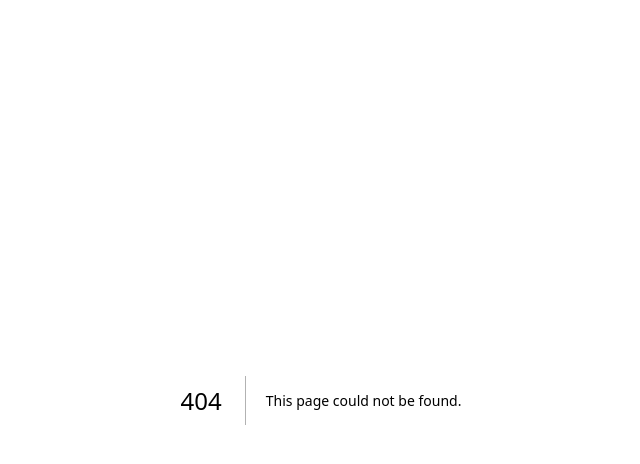
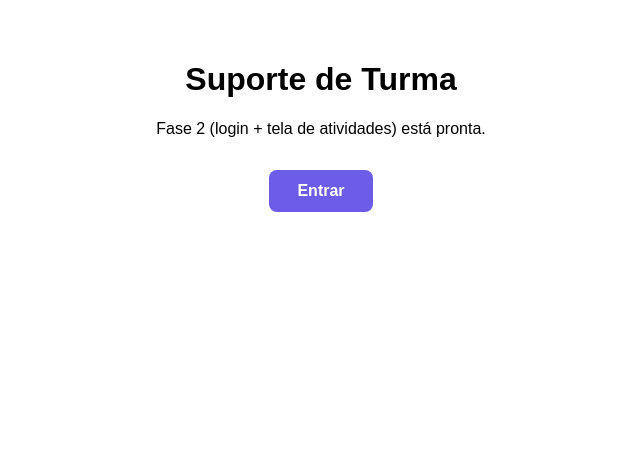
Before and after one commit to fobracai-source/suporte-de-turma, a Next.js app: page / in a window 1280 px wide. Before the commit this address had no page. Shown: the top 464 px of the page, without its empty margins (319-959 px from the left). Built offline with nearby package versions, Linux system fonts and the light colour scheme.

Commit message:
Create page.js

```diff
--- /dev/null
+++ b/app/page.js
@@ -0,0 +1,11 @@
+export default function PaginaInicial() {
+  return (
+    <main style={{ padding: 40, textAlign: 'center' }}>
+      <h1>Suporte de Turma</h1>
+      <p>Fase 2 (login + tela de atividades) está pronta.</p>
+      <a href="/login" style={{ display: 'inline-block', marginTop: 16, padding: '12px 28px', background: '#6C5CE7', color: 'white', borderRadius: 8, textDecoration: 'none', fontWeight: 'bold' }}>
+        Entrar
+      </a>
+    </main>
+  );
+}
```
